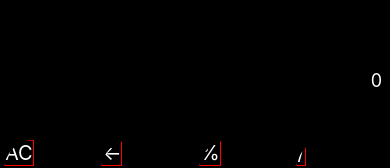
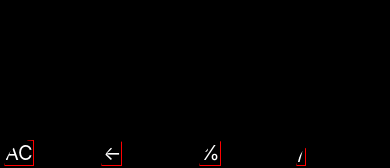
Before and after one commit to Kaushik1766/Calculator, a React Native app: screen / in a window 390 px wide. Shown: the part 286-454 px from the top of the page. Built offline with nearby package versions, Linux system fonts and the light colour scheme.

Commit message:
added backend functionality

```diff
--- a/components/BasicButton.jsx
+++ b/components/BasicButton.jsx
@@ -1,25 +1,83 @@
 import { StyleSheet, Text, TouchableHighlight, TouchableNativeFeedback, TouchableOpacity, View } from 'react-native'
 import React from 'react'
-import { useDispatch } from 'react-redux'
-import { inputValue, inputV } from './features/inputSlice'
+import { useDispatch, useSelector } from 'react-redux'
+import { inputValue, resetValue } from './features/inputSlice'
+import { add, backspace, clear, push } from './features/inputQueue'
 
 export default function BasicButton(props) {
+    const dispatch = useDispatch()
+    const expression = useSelector(state => state.input.value)
+    const inpQ = useSelector(state => state.inputQueue.value)
+
+    function handlePress() {
+        if (props.name == 'AC') { //for AC
+            dispatch(resetValue())
+            dispatch(clear())
+        }
+        else if (props.name == '<-') { //for backspace <-
+            dispatch(backspace())
+        }
+        else if (props.name == '=') { //for =
+            let output = 0
+            let inputs = inpQ.split(',')
+            let op1 = parseFloat(inputs[0])
+            for (let i = 0; i < inputs.length - 2; i += 2) {
+                let operator = inputs[i + 1]
+                let op2 = parseFloat(inputs[i + 2])
+                switch (operator) {
+                    case '+':
+                        output = op1 + op2
+                        break
+                    case '-':
+                        output = op1 - op2
+                        break
+                    case '/':
+                        output = op1 / op2
+                        break
+                    case 'X':
+                        output = op1 * op2
+                        break
+                    case '%':
+                        output = op1 % op2
+                        break
+
+
+                }
+                op1 = output
+            }
+            dispatch(clear())
+            dispatch(add(output))
+
+        }
+        else if (props.name == '#') {
+            console.log(inpQ)
+        }
+        else if (!parseInt(props.name) && props.name != '.' && props.name != '0') { //for operator
+            console.log(props.name);
+            // dispatch(add(expression))
+            // dispatch(add(props.name))
+            // dispatch(resetValue())
+            dispatch(push(props.name + ','))
+
+        }
+        else { //for number
+            // dispatch(inputValue(props.name))
+            dispatch(add(props.name))
+        }
+        console.log(inpQ);
+    }
     if (props.name == '=') {
         return (
             <View style={styles.roundEdges}>
-                <TouchableNativeFeedback>
+                <TouchableNativeFeedback onPress={handlePress}>
                     <View style={styles.EqualButton}>
                         <Text style={styles.ButtonText} >{props.name}</Text>
                     </View>
                 </TouchableNativeFeedback>
             </View>
-
         )
     }
-    const dispatch = useDispatch()
-    function handlePress() {
-        // dispatch(inputV())
-    }
+
     return (
         <View style={styles.roundEdges}>
             <TouchableNativeFeedback onPress={handlePress} >
--- a/components/OutputBox.jsx
+++ b/components/OutputBox.jsx
@@ -9,7 +9,7 @@ export default function OutputBox() {
             // backgroundColor: 'red',
             padding: '2%'
         }}>
-            <Text style={styles.outputBox} >{useSelector(state => state.input.value)}</Text>
+            <Text style={styles.outputBox} >{(useSelector(state => state.inputQueue.value)).split(',')}</Text>
         </View>
     )
 }
--- /dev/null
+++ b/components/features/inputQueue.js
@@ -0,0 +1,38 @@
+import { createSlice } from "@reduxjs/toolkit";
+
+export const inputQueue = createSlice({
+    name: 'inputQueue',
+    initialState: {
+        value: '',
+    },
+    reducers: {
+        add: (state, action) => {
+            state.value += action.payload
+        },
+        push: (state, action) => {
+            let lastElement = state.value[state.value.length - 2]
+            if ((lastElement == '+' || lastElement == '-' || lastElement == 'X' || lastElement == '/' || lastElement == '%') && (action.payload == '+,' || action.payload == '-,' || action.payload == 'X,' || action.payload == '/,' || action.payload == '%,')) {
+                return
+            }
+            state.value += ',' + action.payload
+        },
+        backspace: state => {
+            let lastElement = state.value[state.value.length - 2]
+            if (lastElement == ',') {
+                state.value = state.value.slice(0, state.value.length - 2)
+            }
+            else if (lastElement == '+' || lastElement == '-' || lastElement == 'X' || lastElement == '/' || lastElement == '%') {
+                state.value = state.value.slice(0, state.value.length - 3)
+            }
+            else {
+                state.value = state.value.slice(0, state.value.length - 1)
+            }
+        },
+        clear: state => {
+            state.value = ''
+        }
+    }
+})
+
+export const { add, backspace, clear, push } = inputQueue.actions
+export default inputQueue.reducer
--- a/components/features/inputSlice.js
+++ b/components/features/inputSlice.js
@@ -3,17 +3,17 @@ import { createSlice } from "@reduxjs/toolkit";
 export const inputSlice = createSlice({
     name: 'input',
     initialState: {
-        value: '0',
+        value: '',
     },
     reducers: {
         inputValue: (state, action) => {
             state.value += action.payload
         },
-        inputV: (state) => {
-            state.value = 'V'
-        }
+        resetValue: (state) => {
+            state.value = ''
+        },
     }
 })
 
-export const { inputValue } = inputSlice.actions
+export const { inputValue, resetValue } = inputSlice.actions
 export default inputSlice.reducer
--- a/components/store.js
+++ b/components/store.js
@@ -1,7 +1,9 @@
 import { configureStore } from "@reduxjs/toolkit";
 import inputReducer from './features/inputSlice'
+import inputQueue from "./features/inputQueue";
 export default configureStore({
     reducer: {
         input: inputReducer,
+        inputQueue: inputQueue,
     },
 })
--- /dev/null
+++ b/test.js
@@ -0,0 +1 @@
+console.log(parseInt('0'));
```
